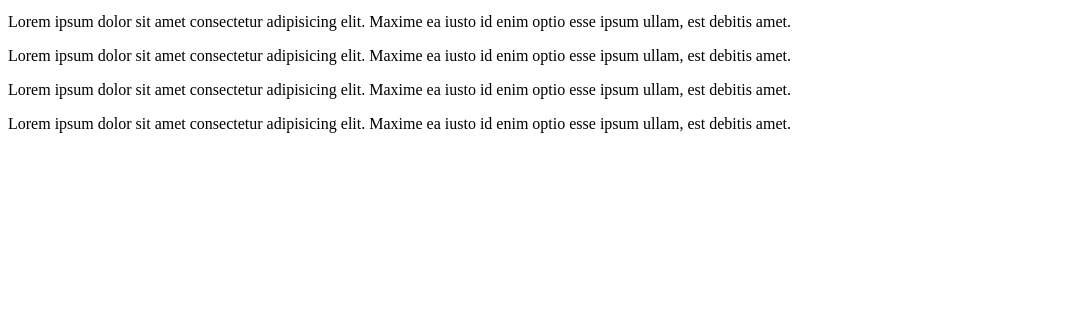
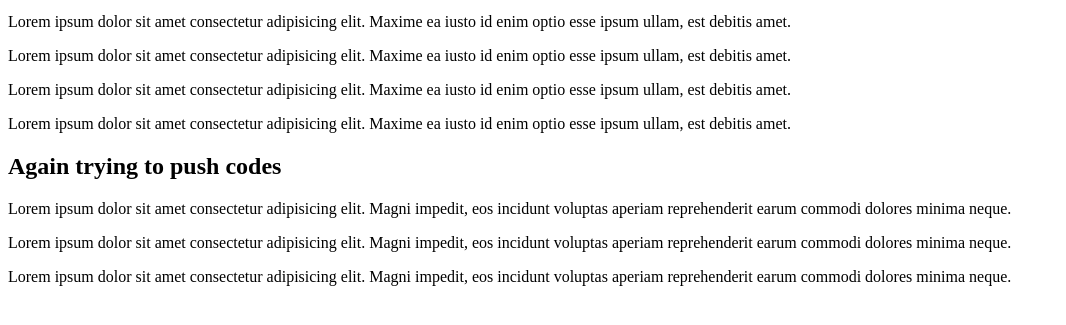
Before and after one commit to ahmedriadx10/my-test-repo, a plain HTML site: page index.html in a window 1280 px wide. Shown: the part 101-426 px from the top of the page, without its empty margins (0-1066 px from the left). Drawn offline with Linux system fonts and the light colour scheme.

Commit message:
new code added which is random texts

```diff
--- a/index.html
+++ b/index.html
@@ -16,5 +16,10 @@
 <p>Lorem ipsum dolor sit amet consectetur adipisicing elit. Maxime ea iusto id enim optio esse ipsum ullam, est debitis amet.</p>
 <p>Lorem ipsum dolor sit amet consectetur adipisicing elit. Maxime ea iusto id enim optio esse ipsum ullam, est debitis amet.</p>
 
+
+<h2>Again trying to push codes</h2>
+<p>Lorem ipsum dolor sit amet consectetur adipisicing elit. Magni impedit, eos incidunt voluptas aperiam reprehenderit earum commodi dolores minima neque.</p>
+<p>Lorem ipsum dolor sit amet consectetur adipisicing elit. Magni impedit, eos incidunt voluptas aperiam reprehenderit earum commodi dolores minima neque.</p>
+<p>Lorem ipsum dolor sit amet consectetur adipisicing elit. Magni impedit, eos incidunt voluptas aperiam reprehenderit earum commodi dolores minima neque.</p>
 </body>
 </html>
```
